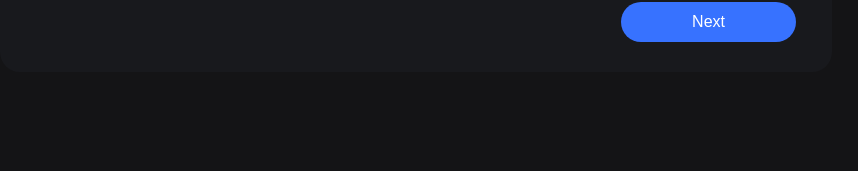
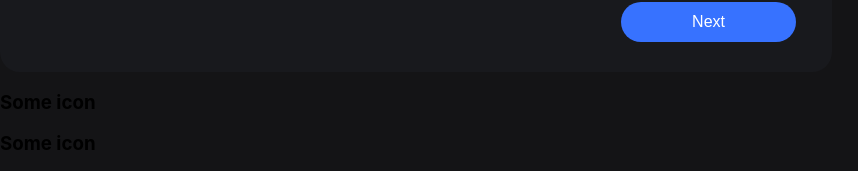
Before and after one commit to StepanenkoDmytro/crypto-exchanger-client, a React (Create React App) app: page / in a window 1280 px wide. Shown: the part 871-1042 px from the top of the page, without its empty margins (0-858 px from the left). Before the commit the page ends 943 px from the top, so only its background shows below. Built offline with nearby package versions, Linux system fonts and the light colour scheme.

Commit message:
create empty ui components

```diff
--- a/src/App.tsx
+++ b/src/App.tsx
@@ -1,10 +1,12 @@
 import { useState } from 'react';
 import './App.css';
-import Header from './components/Header';
 import Stepper from './components/stepper/Stepper';
 import SecondStep from './components/stepper/components/SecondStep';
 import SimpleExchangerStep from './components/stepper/components/SimpleExchangerStep';
 import SuccessExchangeStep from './components/stepper/components/SuccessExchangeStep';
+import Header from './components/ui/Header';
+import Footer from './components/ui/Footer';
+import Partners from './components/ui/Partners';
 
 function App() {
   const [formValue, setFormValue] = useState({});
@@ -37,8 +39,12 @@ function App() {
 	}
   return (
     <>
-		<Header></Header>
-    	<Stepper steps={steps} activeStep={activeStep}/>
+		<Header/>
+		<main>
+    		<Stepper steps={steps} activeStep={activeStep}/>
+			<Partners />
+		</main>
+		<Footer/>
     </>
   );
 }
--- /dev/null
+++ b/src/components/ui/Footer.tsx
@@ -0,0 +1,11 @@
+import './Footer.css';
+
+const Footer: React.FC = () => {
+    return (
+        <footer className="footer">
+            <h3>Some icon</h3>
+        </footer>
+    );
+}
+
+export default Footer;
--- /dev/null
+++ b/src/components/ui/Partners.tsx
@@ -0,0 +1,11 @@
+import './Partners.css';
+
+const Partners: React.FC = () => {
+    return (
+        <footer className="partners">
+            <h3>Some icon</h3>
+        </footer>
+    );
+}
+
+export default Partners;
```
Also changed, not shown: src/components/ui/Footer.css (added), src/components/ui/Header.css (renamed from src/components/Header.css), src/components/ui/Header.tsx (renamed from src/components/Header.tsx), src/components/ui/Partners.css (added).
